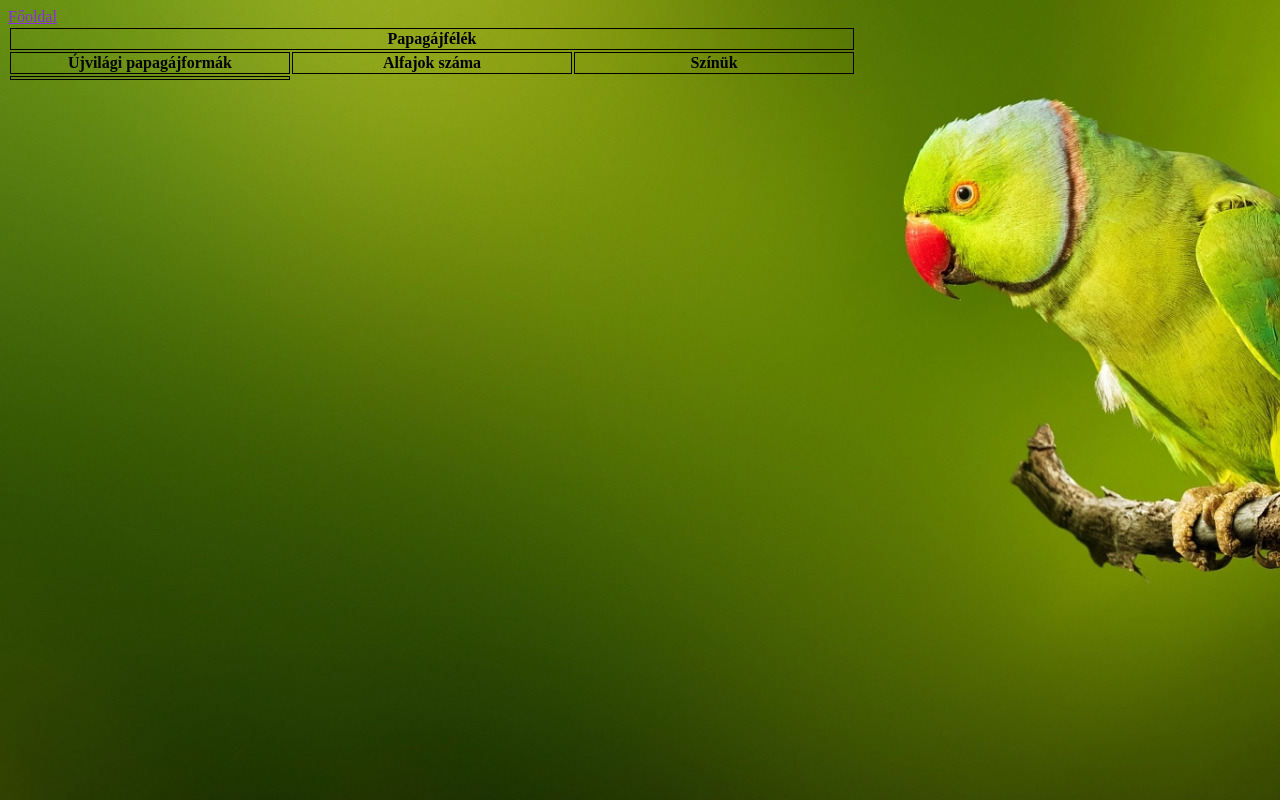
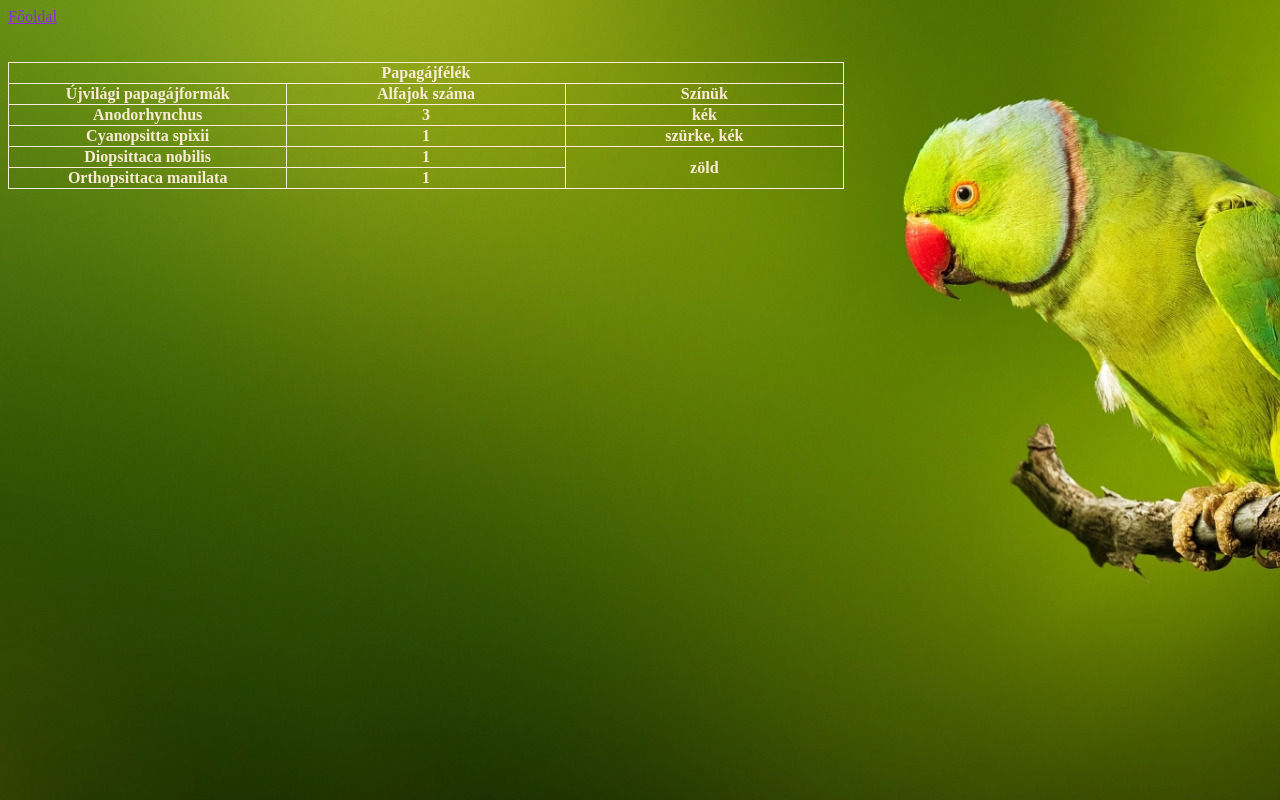
Before and after one commit to fzkst/FazekasTamas_HtmlElsoJavito, a plain HTML site: page masodik.html in a window 1280 px wide. Drawn offline with Linux system fonts and the light colour scheme.

Commit message:
5. verzió

```diff
--- a/masodik.html
+++ b/masodik.html
@@ -8,7 +8,7 @@
     <link rel="stylesheet" href="./style.css">
 </head>
 <body>
-    <a href="./index.html">Főoldal</a> <br>
+    <a href="./index.html">Főoldal</a> <br><br><br>
     <table>
         <tr>
             <th colspan="3">Papagájfélék</th>
@@ -19,7 +19,23 @@
             <th>Színük</th>
         </tr>
         <tr>
-            <th></th>
+            <th>Anodorhynchus</th>
+            <th>3</th>
+            <th>kék</th>
+        </tr>
+        <tr>
+            <th>Cyanopsitta spixii</th>
+            <th>1</th>
+            <th>szürke, kék</th>
+        </tr>
+        <tr>
+            <th>Diopsittaca nobilis</th>
+            <th>1</th>
+            <th rowspan="2">zöld</th>
+        </tr>
+        <tr>
+            <th>Orthopsittaca manilata</th>
+            <th>1</th>
         </tr>
     </table>
 
--- a/style.css
+++ b/style.css
@@ -54,8 +54,14 @@ li {
     list-style-type: decimal;
 }
 
-table th, td {
-    border: solid black 1px;
+table {
     border-collapse: collapse;
+}
+
+th, td {
+    border: solid 1px;
+
     width: 20%;
+    color: antiquewhite;
+    border-color: antiquewhite;
 }
```
Also changed, not shown: index.html (+1 -1 lines).
